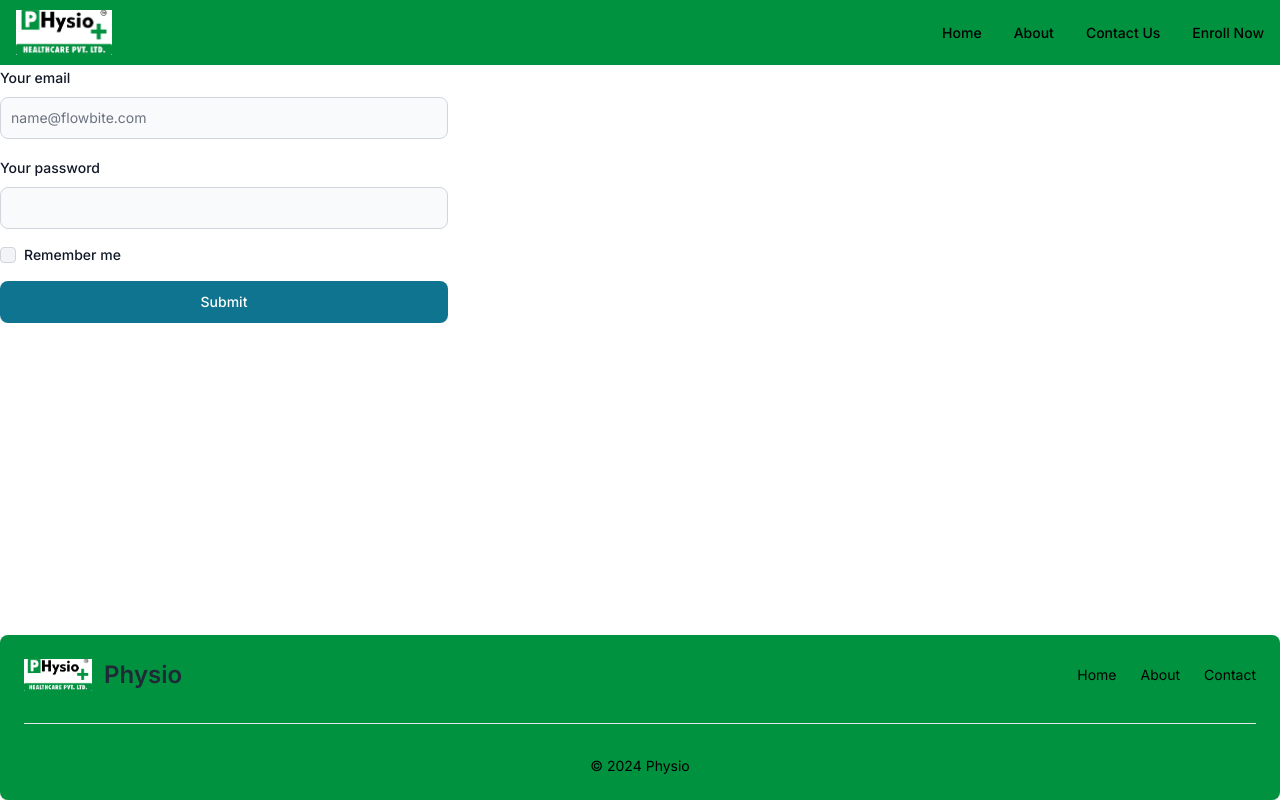
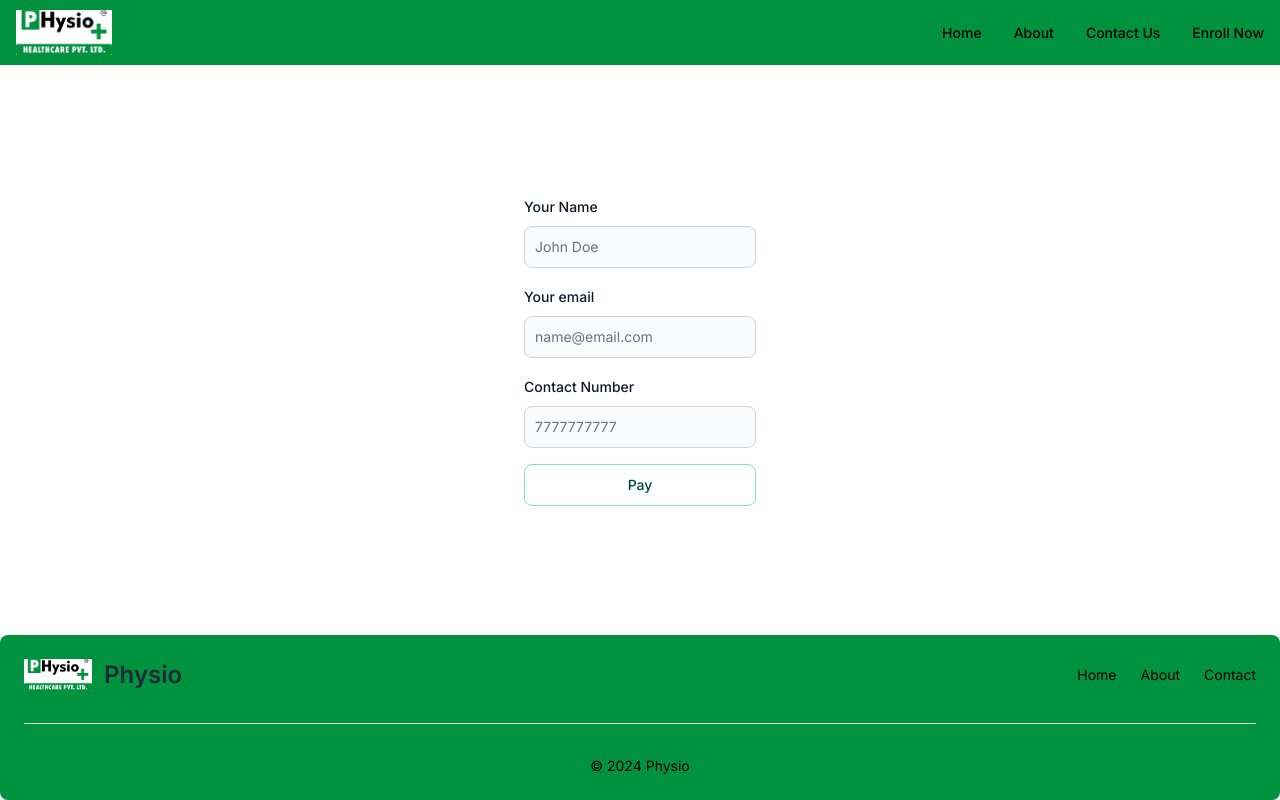
Before and after one commit to Abhi-Ajmera/physio, a Next.js app: page /enroll in a window 1280 px wide. Built offline with nearby package versions, Linux system fonts and the light colour scheme.

Commit message:
home-page rework

```diff
--- a/src/app/enroll/page.jsx
+++ b/src/app/enroll/page.jsx
@@ -3,40 +3,57 @@ import { Button, Checkbox, Label, TextInput } from "flowbite-react";
 
 const page = () => {
 	return (
-		<div className="min-h-[calc(100vh-230px)] m-auto">
-			<form className="flex max-w-md flex-col gap-4">
+		<div className="min-h-[calc(100vh-230px)] flex justify-center items-center">
+			<form className="flex max-w-lg flex-col gap-4">
 				<div>
 					<div className="mb-2 block">
 						<Label
-							htmlFor="email1"
-							value="Your email"
+							htmlFor="name"
+							value="Your Name"
 						/>
 					</div>
 					<TextInput
-						id="email1"
-						type="email"
-						placeholder="name@flowbite.com"
+						id="name"
+						type="text"
+						placeholder="John Doe"
 						required
 					/>
 				</div>
 				<div>
 					<div className="mb-2 block">
 						<Label
-							htmlFor="password1"
-							value="Your password"
+							htmlFor="email"
+							value="Your email"
 						/>
 					</div>
 					<TextInput
-						id="password1"
-						type="password"
+						id="email"
+						type="email"
+						placeholder="name@email.com"
 						required
 					/>
 				</div>
-				<div className="flex items-center gap-2">
-					<Checkbox id="remember" />
-					<Label htmlFor="remember">Remember me</Label>
+				<div>
+					<div className="mb-2 block">
+						<Label
+							htmlFor="number"
+							value="Contact Number"
+						/>
+					</div>
+					<TextInput
+						id="number"
+						type="number"
+						placeholder="7777777777"
+						required
+					/>
 				</div>
-				<Button type="submit">Submit</Button>
+
+				<Button
+					color="green"
+					type="submit"
+				>
+					Pay
+				</Button>
 			</form>
 		</div>
 	);
--- a/src/app/page.js
+++ b/src/app/page.js
@@ -8,8 +8,8 @@ export default function Home() {
 	return (
 		<>
 			{/* Hero section */}
-			<div className="max-sm:h-[calc(100vh-80px)] flex flex-col justify-center">
-				<div className="pt-8 pb-2 md:pb-0 md:pt-0 flex flex-col md:flex-row md:justify-center items-center gap-12 md:h-[calc(100vh-220px)]">
+			<div className="max-sm:h-[calc(100vh-80px)] flex flex-col justify-center mb-8">
+				<div className="pt-8 pb-2 md:pb-0 md:pt-0 flex flex-col md:flex-row md:justify-center items-center gap-12 h-screen md:h-[calc(100vh-220px)]">
 					<HeroDetailComponent />
 					<Image
 						width={480}
@@ -23,7 +23,7 @@ export default function Home() {
 				<LogoCarousel />
 			</div>
 			{/* Benefit Section */}
-			<div className="mt-4 flex flex-col-reverse md:flex-row justify-center items-center gap-4 md:h-[calc(100vh-200px)]">
+			<div className="my-2 flex flex-col-reverse md:flex-row justify-center items-center gap-4">
 				<div className="relative w-80 h-80 lg:w-96 lg:h-96">
 					<Image
 						className="z-10"
@@ -38,7 +38,7 @@ export default function Home() {
 				/>
 			</div>
 			{/* Benefit Section */}
-			<div className="mt-4 flex flex-col md:flex-row justify-center items-center gap-4 md:h-[calc(100vh-200px)]">
+			<div className="my-4 flex flex-col md:flex-row justify-center items-center gap-4">
 				<DetailComponent title="Benefits of our Internship" />
 				<div className="relative w-80 h-80 lg:w-96 lg:h-96">
 					<Image
--- a/src/components/CardComponent.jsx
+++ b/src/components/CardComponent.jsx
@@ -11,18 +11,18 @@ export default function CardComponent() {
 					height="96"
 					src="/Images/user.png"
 					width="96"
-					className=" object-fill mb-3 rounded-full shadow-lg"
+					className=" object-fill mb-3 rounded-full shadow-lg max-sm:!w-10 max-sm:!h-10"
 				/>
-				<h5 className="mb-1 text-xl font-medium text-gray-900 dark:text-white">Bonnie Green</h5>
+				<h5 className="mb-1  md:text-xl font-medium text-gray-900 dark:text-white">Bonnie Green</h5>
 				<span className="text-sm text-gray-500 dark:text-gray-400">Visual Designer</span>
-				<div className="mt-4 flex space-x-3 lg:mt-6">
+				<div className="mt-4 flex lg:mt-6">
 					<FaStar className="text-yellow-400" />
 					<FaStar className="text-yellow-400" />
 					<FaStar className="text-yellow-400" />
 					<FaStar className="text-yellow-400" />
 					<FaStar className="text-gray-300" />
 				</div>
-				<div className="mt-4 flex space-x-3 lg:mt-6">
+				<div className="max-sm:text-xs mt-4 flex space-x-3 lg:mt-6">
 					Lorem ipsum dolor sit amet consectetur, adipisicing elit. Et magnam ea, molestiae natus id aut dignissimos,
 					dolor nulla autem beatae facere cum inventore, odit molestias.
 				</div>
--- a/src/components/LogoCarousel.jsx
+++ b/src/components/LogoCarousel.jsx
@@ -7,35 +7,35 @@ export function LogoCarousel() {
 		<Carousel
 			indicators={false}
 			slideInterval={3500}
-			className="h-[80px] md:[120px] bg-[#00923F]"
+			className="h-[200px] sm:h-[120px] bg-[#00923F]"
 			leftControl=" "
 			rightControl=" "
 		>
-			<div className="flex justify-evenly py-2 px-4 ">
+			<div className="flex justify-evenly py-2">
 				<Image
-					width={140}
-					height={140}
+					width={120}
+					height={120}
 					src="/Images/logo-original.jpg"
 					alt="..."
-					className="max-sm:w-16"
+					className="max-sm:!w-16"
 				/>
 				<Image
-					width={140}
-					height={140}
+					width={120}
+					height={120}
 					src="/Images/logo-original.jpg"
 					alt="..."
-					className="max-sm:w-16"
+					className="max-sm:!w-16"
 				/>
 				<Image
-					width={140}
-					height={140}
+					width={120}
+					height={120}
 					src="/Images/logo-original.jpg"
 					alt="..."
-					className="max-sm:w-16"
+					className="max-sm:!w-16"
 				/>
 				<Image
-					width={140}
-					height={140}
+					width={120}
+					height={120}
 					src="/Images/logo-original.jpg"
 					alt="..."
 					className="max-sm:w-16"
@@ -43,29 +43,29 @@ export function LogoCarousel() {
 			</div>
 			<div className="flex justify-evenly px-4">
 				<Image
-					width={140}
-					height={140}
+					width={120}
+					height={120}
 					src="/Images/logo-original.jpg"
 					alt="..."
 					className="max-sm:w-16"
 				/>
 				<Image
-					width={140}
-					height={140}
+					width={120}
+					height={120}
 					src="/Images/logo-original.jpg"
 					alt="..."
 					className="max-sm:w-16"
 				/>
 				<Image
-					width={140}
-					height={140}
+					width={120}
+					height={120}
 					src="/Images/logo-original.jpg"
 					alt="..."
 					className="max-sm:w-16"
 				/>
 				<Image
-					width={140}
-					height={140}
+					width={120}
+					height={120}
 					src="/Images/logo-original.jpg"
 					alt="..."
 					className="max-sm:w-16"
--- a/src/components/Reviews.jsx
+++ b/src/components/Reviews.jsx
@@ -6,10 +6,9 @@ const Reviews = () => {
 		<Carousel
 			indicators={false}
 			slideInterval={3500}
-			className="h-[calc(100vh-200px)]"
+			className="h-[55vh] lg:h-[70vh]"
 		>
 			<div className="flex justify-evenly gap-4 py-2 px-4 ">
-				<CardComponent />
 				<CardComponent />
 				<CardComponent />
 			</div>
```
